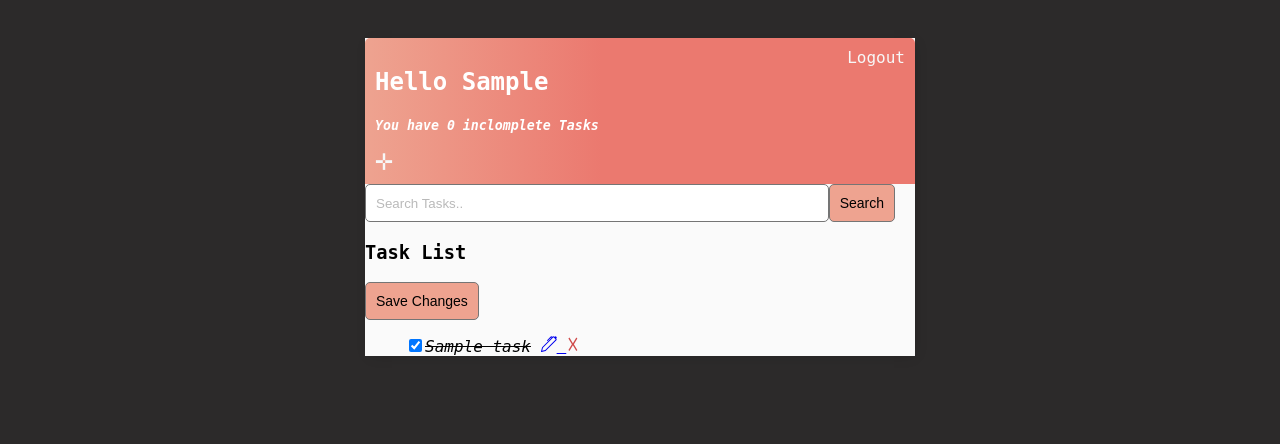
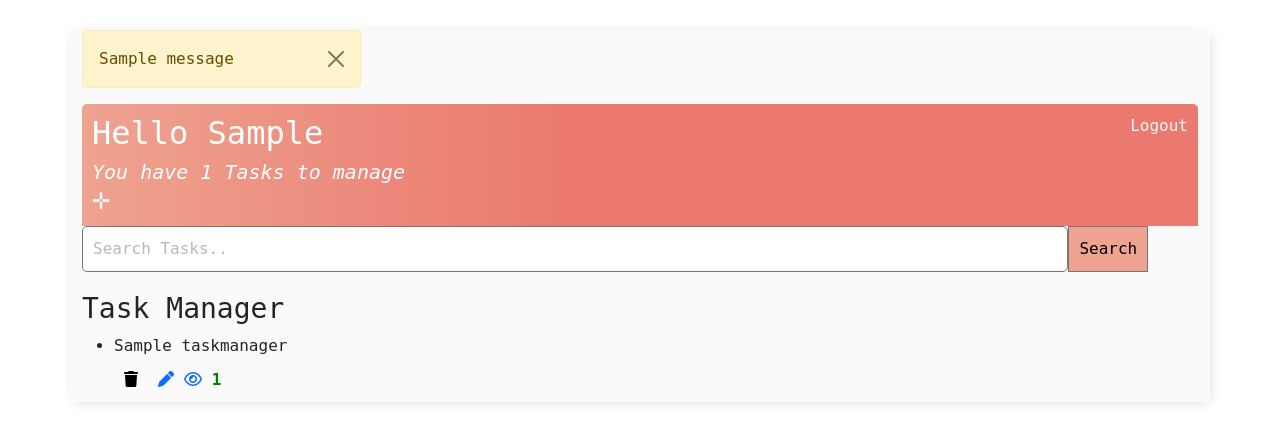
Before and after one commit to Kirolls20/DoList-app-Django, a Django app: page / in a window 1280 px wide. Shown: the top 444 px of the page. Run offline with Django 4.2, Linux system fonts and the light colour scheme; a user stored in the database is signed in; tables that the repository leaves empty hold one stand-in row (values such as "Sample post"); one stand-in notice (Sample message) is shown; some libraries are stand-ins or nearby versions; some web fonts are replaced.

Commit message:
Commit changes.

```diff
--- a/todolist/main/admin.py
+++ b/todolist/main/admin.py
@@ -1,4 +1,4 @@
 from django.contrib import admin
-from .models import Task
-
+from .models import Task,TaskManager
+admin.site.register(TaskManager)
 admin.site.register(Task)
--- a/todolist/main/templates/base/base.html
+++ b/todolist/main/templates/base/base.html
@@ -7,12 +7,21 @@
     <meta name="viewport" content="width=device-width, initial-scale=1">
    <link rel="stylesheet" href="{%static 'css/style.css' %}">
     <!-- Bootstrap CSS -->
-    <!-- <link href="https://cdn.jsdelivr.net/npm/bootstrap@5.1.3/dist/css/bootstrap.min.css" rel="stylesheet" integrity="sha384-1BmE4kWBq78iYhFldvKuhfTAU6auU8tT94WrHftjDbrCEXSU1oBoqyl2QvZ6jIW3" crossorigin="anonymous"> -->
+    <link href="https://cdn.jsdelivr.net/npm/bootstrap@5.1.3/dist/css/bootstrap.min.css" rel="stylesheet" integrity="sha384-1BmE4kWBq78iYhFldvKuhfTAU6auU8tT94WrHftjDbrCEXSU1oBoqyl2QvZ6jIW3" crossorigin="anonymous">
 
     <title>DoList</title>
   </head>
   <body>
+
    <div class="container">
+    {% if messages %}
+      {% for message in messages %}
+      <div class="alert alert-warning alert-dismissible fade show" role="alert" style="justify-content: center;width:25%;">
+        {{message}}
+        <button type="button" class="btn-close" data-bs-dismiss="alert" aria-label="Close"></button>
+      </div>
+      {% endfor %}
+    {% endif %}
       {% block content %}
 
       {% endblock %}
@@ -20,6 +29,6 @@
 
     <!-- Option 1: Bootstrap Bundle with Popper -->
     <script src="https://cdn.jsdelivr.net/npm/bootstrap@5.1.3/dist/js/bootstrap.bundle.min.js" integrity="sha384-ka7Sk0Gln4gmtz2MlQnikT1wXgYsOg+OMhuP+IlRH9sENBO0LRn5q+8nbTov4+1p" crossorigin="anonymous"></script>
-
+    <script src="https://kit.fontawesome.com/6fa36f3b85.js" crossorigin="anonymous"></script>
   </body>
 </html>
--- a/todolist/main/templates/base/task_create.html
+++ b/todolist/main/templates/base/task_create.html
@@ -12,7 +12,7 @@
    <br>
    <td><button type="submit">Add</button></td>
    <td>
-      <button type="submit"  onclick="window.location.href='{% url 'task_list' %}'; return false;">Back</button>
+
    </td>
 </form>
 {% endblock %}
--- a/todolist/main/templates/base/task_list.html
+++ b/todolist/main/templates/base/task_list.html
@@ -8,7 +8,8 @@
 
          <h2><span>Hello {{request.user.username|title}}</span></h2>
          <h5><span><i>You have {{count}} inclomplete Tasks</i></span></h5>
-          <a href="{% url 'task_create' %}" class="add-task"> &#10011;</a>
+          <a href="{% url 'task_create' task_id %}" class="add-task"> &#10011;</a>
+          <a href="{% url 'tasks_manager' %}"  class="add-task">Back</a>
       </div>
       {% if user.is_authenticated %}
          <a href="{% url 'logout' %}">Logout</a>
@@ -23,46 +24,37 @@
    </form>
    <h3>Task List </h3>
    <div id="tasklist" class="task-items-wrapper">
-   <form method="post">
-      {% csrf_token %}
-      <button type="submit"name="save" value="save">Save Changes</button>
-      {% for task in tasks %}
-         {% if task.complete == False %}
-         <ul>
-            <input type="checkbox" name="c{{task.id}}" value="clicked"> {{task.title}}>
-            <a href="{% url 'task_update' task.id%}">
-               <svg xmlns="http://www.w3.org/2000/svg"
-                    width="16"
-                    height="16"
-                    fill="currentColor"
-                    class="bi bi-pen"
-                    viewBox="0 0 16 16">
-                  <path
-                        d="m13.498.795.149-.149a1.207 1.207 0 1 1 1.707 1.708l-.149.148a1.5 1.5 0 0 1-.059 2.059L4.854 14.854a.5.5 0 0 1-.233.131l-4 1a.5.5 0 0 1-.606-.606l1-4a.5.5 0 0 1 .131-.232l9.642-9.642a.5.5 0 0 0-.642.056L6.854 4.854a.5.5 0 1 1-.708-.708L9.44.854A1.5 1.5 0 0 1 11.5.796a1.5 1.5 0 0 1 1.998-.001zm-.644.766a.5.5 0 0 0-.707 0L1.95 11.756l-.764 3.057 3.057-.764L14.44 3.854a.5.5 0 0 0 0-.708l-1.585-1.585z" />
-               </svg>
-            </a>
-            <a href="{% url 'task_delete' task.id%}" class="delete-link"> &#9747;</a>
-               </ul>
-               {% else %}
-         <ul>
-            <input type="checkbox" name="c{{task.id}}" value="clicked" checked><i><s>{{task.title}}</s></i>
-            <a href="{% url 'task_update' task.id%}">
-               <svg xmlns="http://www.w3.org/2000/svg"
-                    width="16"
-                    height="16"
-                    fill="currentColor"
-                    class="bi bi-pen"
-                    viewBox="0 0 16 16">
-                  <path
-                        d="m13.498.795.149-.149a1.207 1.207 0 1 1 1.707 1.708l-.149.148a1.5 1.5 0 0 1-.059 2.059L4.854 14.854a.5.5 0 0 1-.233.131l-4 1a.5.5 0 0 1-.606-.606l1-4a.5.5 0 0 1 .131-.232l9.642-9.642a.5.5 0 0 0-.642.056L6.854 4.854a.5.5 0 1 1-.708-.708L9.44.854A1.5 1.5 0 0 1 11.5.796a1.5 1.5 0 0 1 1.998-.001zm-.644.766a.5.5 0 0 0-.707 0L1.95 11.756l-.764 3.057 3.057-.764L14.44 3.854a.5.5 0 0 0 0-.708l-1.585-1.585z" />
-               </svg>
-            </a>
-            <a href="{% url 'task_delete' task.id%}" class="delete-link">&#9747;</a>
-               </ul>
-               {% endif %}
-               {% empty %}
-               <h3>No Tasks Created</h3>
-               {% endfor  %}
+      {% for task in task_list %}
+      <p>
+         <input type="checkbox" name="" id="">
+         <button  type="button" data-bs-toggle="collapse"
+            data-bs-target="#collapseExample{{ task.id }}" aria-expanded="false"
+            aria-controls="collapseExample{{ task.id }}" style="border:none;background-color: inherit;" >
+             <li>
+               {{ task.title }}
+            </li>
+         </button>
+         <div style="display: inline-flex;">
+         <a href="{% url 'task_update' task.id %}">
+            <i class="fa-solid fa-pen"></i>
+         </a>
+         <form action="{% url 'task_delete' task.id %}" method="post" >
+            {% csrf_token %}
+            <button type="submit" onclick="alert('Do you wanna delete the task?')" style="border:none;background-color: inherit;">
+                <i class="fa-solid fa-trash"></i>
+            </button>
+        </form>
+      </div>
+     </p>
+     <div class="collapse" id="collapseExample{{ task.id }}">
+         <div class="card card-body" style="background-color: rgb(63, 60, 60); color:aliceblue">
+             {{ task.description }}
+         </div>
+     </div>
+
+   {% empty %}
+   <h3>No Tasks Created</h3>
+   {% endfor  %}
    </form>
    </div>
 <!-- Ajax Code to change task complete value -->
--- /dev/null
+++ b/todolist/main/templates/base/task_manager_home.html
@@ -0,0 +1,56 @@
+{% extends 'base/base.html' %}
+{% load static %}
+
+<head>
+    <link rel="stylesheet" href="{% static 'css/style.css' %}">
+</head>
+{% block content %}
+   <!-- <script src="{% static 'js/script.js'%}"></script> -->
+   <div class="header-bar">
+      <div>
+
+         <h2><span>Hello {{request.user.username|title}}</span></h2>
+         <h5><span><i>You have {{tasks_manager.count}} Tasks to manage </i></span></h5>
+          <a href="{% url 'new' %}" class="add-task"> &#10011;</a>
+      </div>
+      {% if user.is_authenticated %}
+         <a href="{% url 'logout' %}">Logout</a>
+       {% else %}
+         <a href="{% url 'login' %}">Login</a>
+         <a href="{% url 'sign_up' %}">SignUp</a>
+      {% endif %}
+   </div>
+   <form method="GET" style="margin: top 20px;margin-right: 20px;margin-bottom: 20px; display: flex;">
+      <input type="text" name="search_txt" placeholder="Search Tasks..">
+      <button type="submit">Search</button>
+   </form>
+   <h3>Task Manager</h3>
+   <div id="tasklist" class="task-items-wrapper">
+    {% for task in tasks_manager %}
+        <ul>
+            <li>
+                {{task.name}}
+                <div style="display:flex;justify-content: baseline;">
+                    <form action="{% url 'delete_task_manager' task.id %}" method="post">
+                        {% csrf_token %}
+                        <button type="submit" style="border:none;background-color: inherit;">
+                            <i class="fa-solid fa-trash"></i>
+                        </button>
+                    </form>
+                    <a href="{% url 'edit_task_manager' task.id %}" style="margin-top: 10px; margin-left:10px;">
+                        <i class="fa-solid fa-pen"></i>
+                    </a>
+                    <a href="{% url 'task_list' task.id %}"  style="margin-top: 10px; margin-left:10px; text-decoration: none;">
+                        <i class="fa-regular fa-eye"></i>
+                         <span style="color:green;font-weight: bolder;">{{task.tasks.all.count}}</span>
+                    </a>
+                </div>
+
+            </li>
+        </ul>
+        {% empty %}
+        <h3>No Tasks Created</h3>
+    {% endfor  %}
+   </div>
+<!-- Ajax Code to change task complete value -->
+{% endblock %}
--- a/todolist/main/templates/base/task_update.html
+++ b/todolist/main/templates/base/task_update.html
@@ -12,7 +12,6 @@
    <br>
    <td><button type="submit">Update</button></td>
    <td>
-      <button type="submit"onclick="window.location.href='{% url 'task_list' %}'; return false;">Back</button>
    </td>
 
 </form>
--- a/todolist/main/urls.py
+++ b/todolist/main/urls.py
@@ -5,8 +5,13 @@ urlpatterns=[
    path('accounts/login/',v.LoginView.as_view(template_name='registration/login.html'),name='login'),
    path('accounts/logout/',v.LogoutView.as_view(),name='logout'),
    path('register/new/user/',views.CreateUserView.as_view(),name='sign_up'),
-   path('',views.TaskList.as_view(),name='task_list'),
-   path('create/task/',views.TaskCreateView.as_view(),name='task_create'),
-   path('update-task/<int:pk>',views.TaskEditView.as_view(),name='task_update'),
-   path('delete-task/<int:pk>/',views.TaskDeleteView.as_view(),name='task_delete'),
+   path('',views.TaskManagerView.as_view(),name='tasks_manager'),
+   path('new/',views.CreateTaskManager.as_view(),name='new'),
+   path('task/<int:pk>/delete/',views.DeleteTaskManagerView.as_view(),name='delete_task_manager'),
+   path('task/<int:pk>/edit/',views.EditTaskManagerView.as_view(),name='edit_task_manager'),
+   path('task/<int:pk>/list/',views.TaskManagerDetailsView.as_view(),name='task_list'),
+   path('create/task/<int:pk>/',views.TaskCreateView.as_view(),name='task_create'),
+   path('update-task/<int:pk>',views.EditTaskView.as_view(),name='task_update'),
+   path('delete-task/<int:pk>/',views.DeleteTaskView.as_view(),name='task_delete'),
+   path('update_task_status/<int:pk>/',views.UpdateTaskStatusView.as_view,name='updated_task_status'),
 ]
--- a/todolist/main/views.py
+++ b/todolist/main/views.py
@@ -1,27 +1,92 @@
 from django.shortcuts import render,redirect,get_object_or_404
-from .models import Task
-from .forms import CreateUserForm
+from django.http import JsonResponse
+from .models import Task,TaskManager
+from .forms import CreateUserForm,CreateTasksForm
 from django.urls import reverse,reverse_lazy
 from django.views.generic.list import ListView
 from django.views.generic.edit import CreateView,UpdateView,DeleteView
 from django.contrib.auth.mixins import LoginRequiredMixin
+from django.views.generic import View,TemplateView
+from django.contrib import messages
+from django.contrib.messages.views import SuccessMessageMixin
+from django.contrib.auth.decorators import login_required
+from django.views.decorators.csrf import csrf_exempt # To disable the CSRF token in likeView
+from django.utils.decorators import method_decorator
+class TaskManagerView(LoginRequiredMixin,ListView):
+   template_name = 'base/task_manager_home.html'
+   model= TaskManager
+   context_object_name= 'tasks_manager'
 
+class CreateTaskManager(LoginRequiredMixin,TemplateView):
+   template_name = 'base/create_task_manager.html'
 
+   def post(self,request,**kwargs):
+      user = self.request.user
+      if self.request.method == 'POST':
+         task = self.request.POST['task']
+         if task:
+            form = TaskManager(name=task,user=user)
+            form.save()
+            messages.success(self.request,'New Task Added!')
+            return redirect('tasks_manager')
+         else:
+            messages.error(self.request,'Faild To add the Task try again..')
+            return redirect('new')
 
-class CreateUserView(CreateView):
-   template_name='registration/sign-up.html'
-   form_class=CreateUserForm
+class DeleteTaskManagerView(LoginRequiredMixin,SuccessMessageMixin,DeleteView):
+   template_name = 'base/task_manager_home.html'
+   model= TaskManager
+   success_message = ('Task Deleted!')
 
    def get_success_url(self):
-      return reverse_lazy('login')
+      return reverse_lazy('tasks_manager')
 
-class TaskList(LoginRequiredMixin,ListView):
-   model=Task
-   template_name='base/task_list.html'
-   context_object_name='tasks'
+class EditTaskManagerView(LoginRequiredMixin,SuccessMessageMixin,TemplateView):
+   template_name = 'base/edit_task_manager.html'
 
-   def post(self,request):
-      tasks= Task.objects.filter(user=self.request.user)
+   def get(self,request,**kwargs):
+      user = self.request.user
+      task_id = self.kwargs['pk']
+      task = TaskManager.objects.get(id=task_id,user=user)
+      return render(self.request,self.template_name,{'task':task})
+
+   def post(self,request,**kwargs):
+      user = self.request.user
+      if self.request.method == 'POST':
+         task_id = self.kwargs['pk']
+         if task_id:
+            try:
+               task = TaskManager.objects.get(id=task_id,user=user)
+            except TaskManager.DoesNotExist:
+               messages.error(self.request, 'Task not found.')
+               return redirect('tasks_manager')
+            task_name = self.request.POST.get('task')
+            task.name= task_name
+            task.save()
+            messages.success(self.request,'Task Updated!')
+            return redirect('tasks_manager')
+         else:
+            messages.error(self.request,'Faild to Updated the task!')
+            return redirect('tasks_manager')
+
+class TaskManagerDetailsView(LoginRequiredMixin,TemplateView):
+   template_name = 'base/task_list.html'
+
+   def get_context_data(self,**kwargs):
+      context = super().get_context_data(**kwargs)
+      task_id= self.kwargs['pk']
+      user = self.request.user
+      context['task_id'] = task_id
+      context['task_list'] = Task.objects.filter(user=user,task_manager=task_id)
+      context["count"] = Task.objects.filter(complete=False,user=self.request.user,task_manager=task_id).count()
+      search_input=self.request.GET.get('search_txt')
+      if search_input:
+         context['tasks'] = Task.objects.filter(title__icontains=search_input)
+      return context
+
+   def post(self,request,**kwargs):
+      task = TaskManager.objects.get(id=self.kwargs['pk'],user=self.request.user)
+      tasks= Task.objects.filter(user=self.request.user,task_manager=task)
       #item_id= Task.objects.get(pk=id)
       if request.method == 'POST':
          if request.POST.get('save'):
@@ -33,39 +98,68 @@ class TaskList(LoginRequiredMixin,ListView):
                task.save()
       return render(request,'base/task_list.html',{'tasks':tasks})
 
-   def get_context_data(self, **kwargs):
-      context = super().get_context_data(**kwargs)
-      context['tasks'] = Task.objects.filter(user=self.request.user)
-      context["count"] = Task.objects.filter(complete=False,user=self.request.user).count()
-      search_input=self.request.GET.get('search_txt')
-      if search_input:
-         context['tasks'] = Task.objects.filter(title__icontains=search_input)
-      return context
+class TaskCreateView(LoginRequiredMixin,CreateView):
+   template_name='base/task_create.html'
+   form_class = CreateTasksForm
+
+   def form_valid(self,form,**kwargs):
+      task_id = self.kwargs['pk']
+      form  = form.save(commit = False)
+      form.user = self.request.user
+      form.task_manager = TaskManager.objects.get(id=self.kwargs['pk'],user=self.request.user)
+      form.save()
+      messages.success(self.request,'Task Added to the list!')
+      return super().form_valid(form)
+
+   def get_success_url(self,**kwargs):
+      task_id = self.kwargs['pk']
+      return reverse('task_list',args=(task_id,))
+class EditTaskView(LoginRequiredMixin, UpdateView):
+   template_name = 'base/task_update.html'
+   model = Task
+   form_class = CreateTasksForm
+
+   def form_valid(self, form, **kwargs):
+      form = form.save(commit=False)
+      form.user = self.request.user
+      form.save()
+      messages.success(self.request, 'Task Updated!')
+      return super().form_valid(form, **kwargs)
+
+   def get_success_url(self, **kwargs):
+        task_id = self.kwargs['pk']
+        task_manager_pk = Task.objects.get(id=task_id).task_manager.id
+        return reverse('task_list', kwargs={'pk': task_manager_pk})
+
+class DeleteTaskView(LoginRequiredMixin,SuccessMessageMixin,DeleteView):
+   template_name= 'base/task_list.html'
+   model = Task
+   success_message = ('Task Deleted!')
+
+   def get_success_url(self,**kwargs):
+      task_id = self.kwargs['pk']
+      task_manager_pk = Task.objects.get(id=task_id).task_manager.id
+      return reverse('task_list',kwargs={'pk':task_manager_pk})
+@method_decorator(csrf_exempt, name='dispatch')
+class UpdateTaskStatusView(LoginRequiredMixin, View):
+    def post(self, request, **kwargs):
+        task = get_object_or_404(Task, id=self.kwargs['pk'])
+
+        # Toggle the completion status
+        task.complete = not task.complete
+        task.save()
+
+        return JsonResponse({'task_status': task.complete})
+class CreateUserView(CreateView):
+   template_name='registration/sign-up.html'
+   form_class=CreateUserForm
+
+   def get_success_url(self):
+      return reverse_lazy('login')
 
 
 
-class TaskCreateView(LoginRequiredMixin,CreateView):
-   template_name='base/task_create.html'
-   model=Task
-   fields=['title','description','complete']
 
-   def form_valid(self, form):
-      obj= form.save(commit=False)
-      obj.user = self.request.user
-      obj.save()
-      return super(TaskCreateView,self).form_valid(form)
-
-   def get_success_url(self):
-      return reverse_lazy('task_list')
-
-
-class TaskEditView(LoginRequiredMixin,UpdateView):
-   template_name='base/task_update.html'
-   model=Task
-   fields=['title','description','complete']
-
-   def get_success_url(self):
-      return reverse_lazy('task_list')
 
 
 class TaskDeleteView(LoginRequiredMixin,DeleteView):
--- a/todolist/static/css/style.css
+++ b/todolist/static/css/style.css
@@ -28,7 +28,12 @@ body{
    color: rgb(247, 247, 247);
    text-decoration: none;
 }
+.action-btn{
+   border:none;
+   background-color: inherit;
+   color:#4b5156;
 
+}
 button {
    border: 1px solid #757575;
    background-color: #EEA390;
```
Also changed, not shown: todolist/main/forms.py (+7 -0 lines), todolist/main/models.py (+19 -9 lines), todolist/main/templates/base/create_task_manager.html (added, +33 -0 lines), todolist/main/templates/base/edit_task_manager.html (added, +33 -0 lines), todolist/todolist/settings.py (+7 -3 lines), todolist/main/migrations/0001_initial.py, todolist/main/migrations/0002_alter_taskmanager_tasks.py (added).
